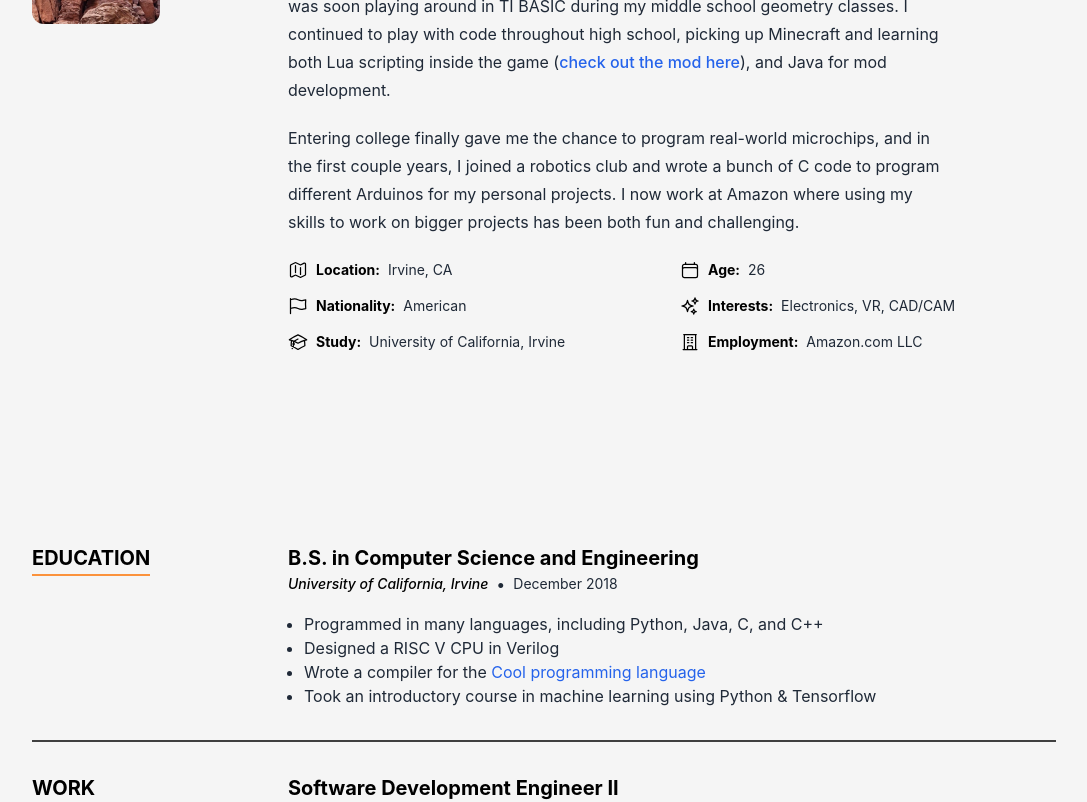
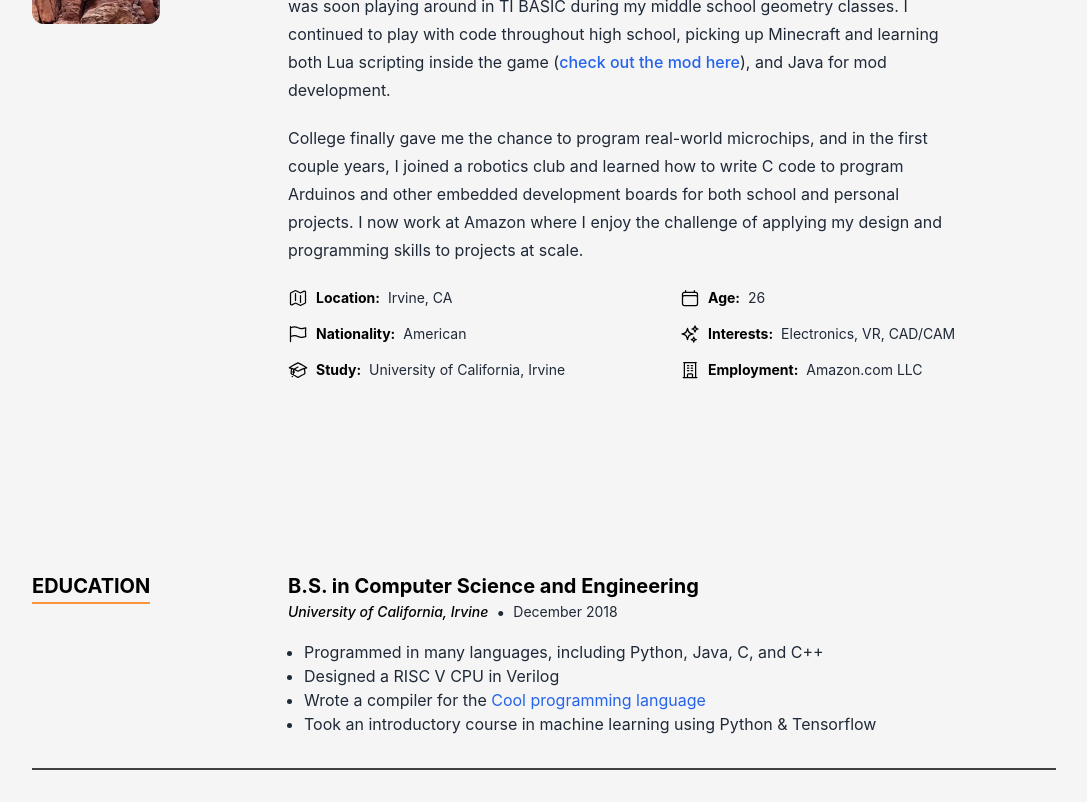
Before and after one commit to Dallas-J/react-resume, a React (Create React App) app: page / in a window 1280 px wide. Shown: the part 1000-1802 px from the top of the page, without its empty margins (96-1183 px from the left). Built offline with nearby package versions, Linux system fonts and the light colour scheme.

Commit message:
Wording changes based on feedback

```diff
--- a/src/data/data.tsx
+++ b/src/data/data.tsx
@@ -111,9 +111,10 @@ export const aboutData: About = {
         both Lua scripting inside the game (<a className="no-underline hover:underline text-blue-600 dark:text-blue-400" href="https://www.curseforge.com/minecraft/mc-mods/cc-tweaked" target="_blank" rel="noreferrer">check out the mod here</a>), and Java for mod development.
       </p>
       <p>
-        Entering college finally gave me the chance to program real-world microchips, and in the first couple years,
-        I joined a robotics club and wrote a bunch of C code to program different Arduinos for my personal projects. I now work at
-        Amazon where using my skills to work on bigger projects has been both fun and challenging.
+        College finally gave me the chance to program real-world microchips, and in the first couple years, I joined a
+        robotics club and learned how to write C code to program Arduinos and other embedded development boards for both
+        school and personal projects. I now work at Amazon where I enjoy the challenge of applying my design and programming
+        skills to projects at scale.
       </p>
     </>
   ),
@@ -294,7 +295,7 @@ export const testimonial: TestimonialSection = {
 
 export const contact: ContactSection = {
   headerText: 'Get in touch.',
-  description: "Send me a short email or a message on LinkedIn, and I'll try to get back to you as soon as I can!",
+  description: "Send me a short email or message me on LinkedIn, and I'll try to get back to you as soon as I can!",
   items: [
     {
       type: ContactType.Email,
```
